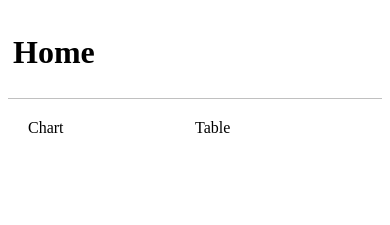
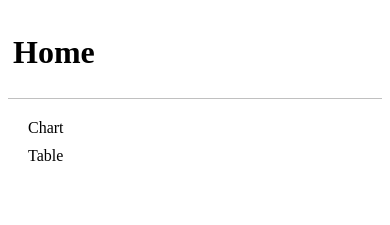
Before and after one commit to alirezanasseh/quadrant, a React (Create React App) app: page / in a window 390 px wide. Shown: the top 225 px of the page. Built offline with nearby package versions, Linux system fonts and the light colour scheme.

Commit message:
Handle responsive

```diff
--- a/src/App.tsx
+++ b/src/App.tsx
@@ -2,17 +2,6 @@ import React from 'react';
 import Layout from './layout/layout';
 import {Chart, Table} from './components';
 import {createUseStyles} from 'react-jss';
-
-const useStyles = createUseStyles({
-    row: {
-        display: 'flex',
-        flexDirection: 'row',
-        justifyContent: 'space-between'
-    },
-    col: {
-        width: '100%'
-    }
-});
 
 function App() {
     const classes = useStyles();
@@ -31,4 +20,23 @@ function App() {
     );
 }
 
+const useStyles = createUseStyles({
+    row: {
+        display: 'flex',
+        flexDirection: 'row',
+        justifyContent: 'space-between',
+
+        '@media (max-width: 1024px)': {
+            flexDirection: 'column'
+        }
+    },
+    col: {
+        width: '100%',
+
+        '@media (max-width: 1024px)': {
+            marginBottom: '10px'
+        }
+    }
+});
+
 export default App;
```
